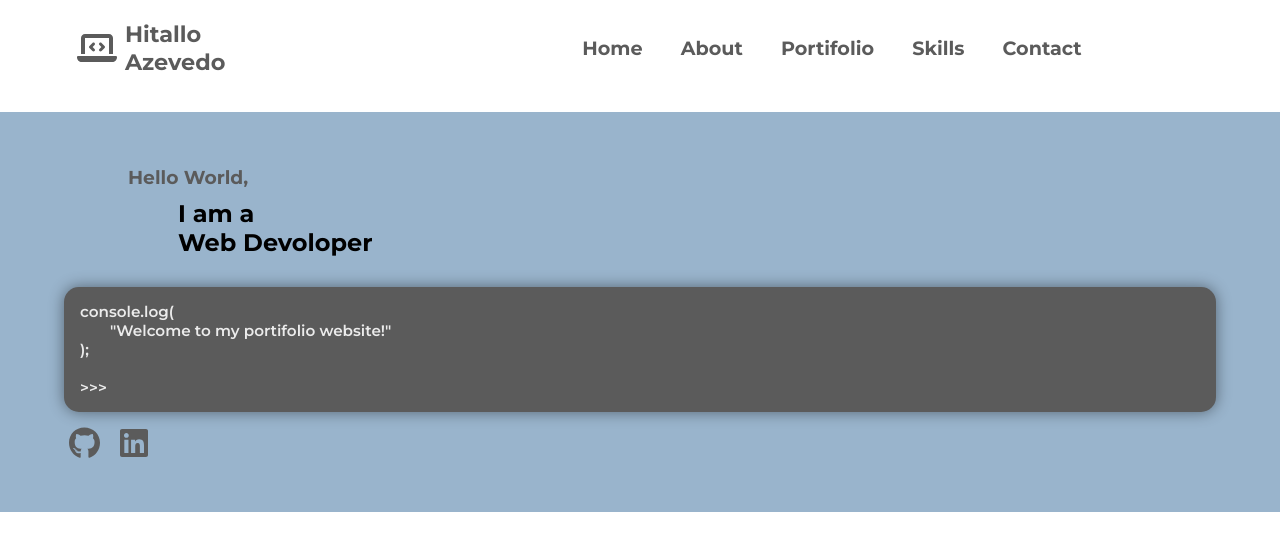
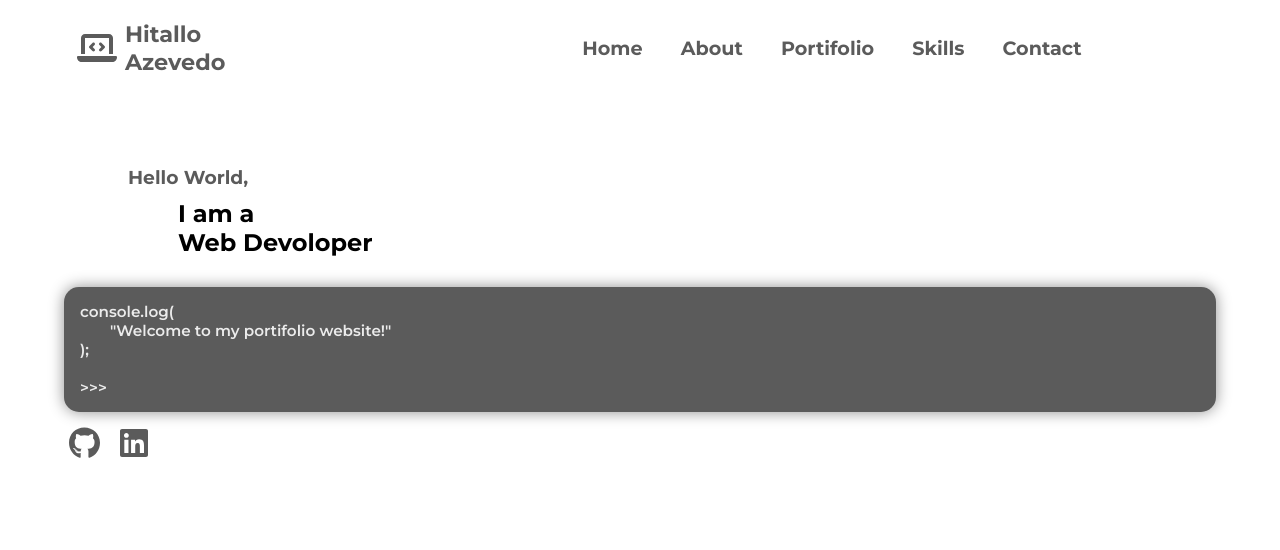
Before and after one commit to hitalloazevedo/portifolio-react, a React (Vite) app: page / in a window 1280 px wide. Shown: the top 550 px of the page. Built offline with nearby package versions, Linux system fonts and the light colour scheme.

Commit message:
add: gif remove: home background color

```diff
--- a/src/assets/css/Home.css
+++ b/src/assets/css/Home.css
@@ -3,7 +3,6 @@
 }
 
 .home {
-    background-color: rgb(153, 180, 204);
     width: 100%;
     min-height: 50vh;
     height: 100%;
@@ -47,3 +46,7 @@
     margin-left: 10px;
     padding-top: 15px;
 }
+
+.gif {
+    display: none;
+}
```
